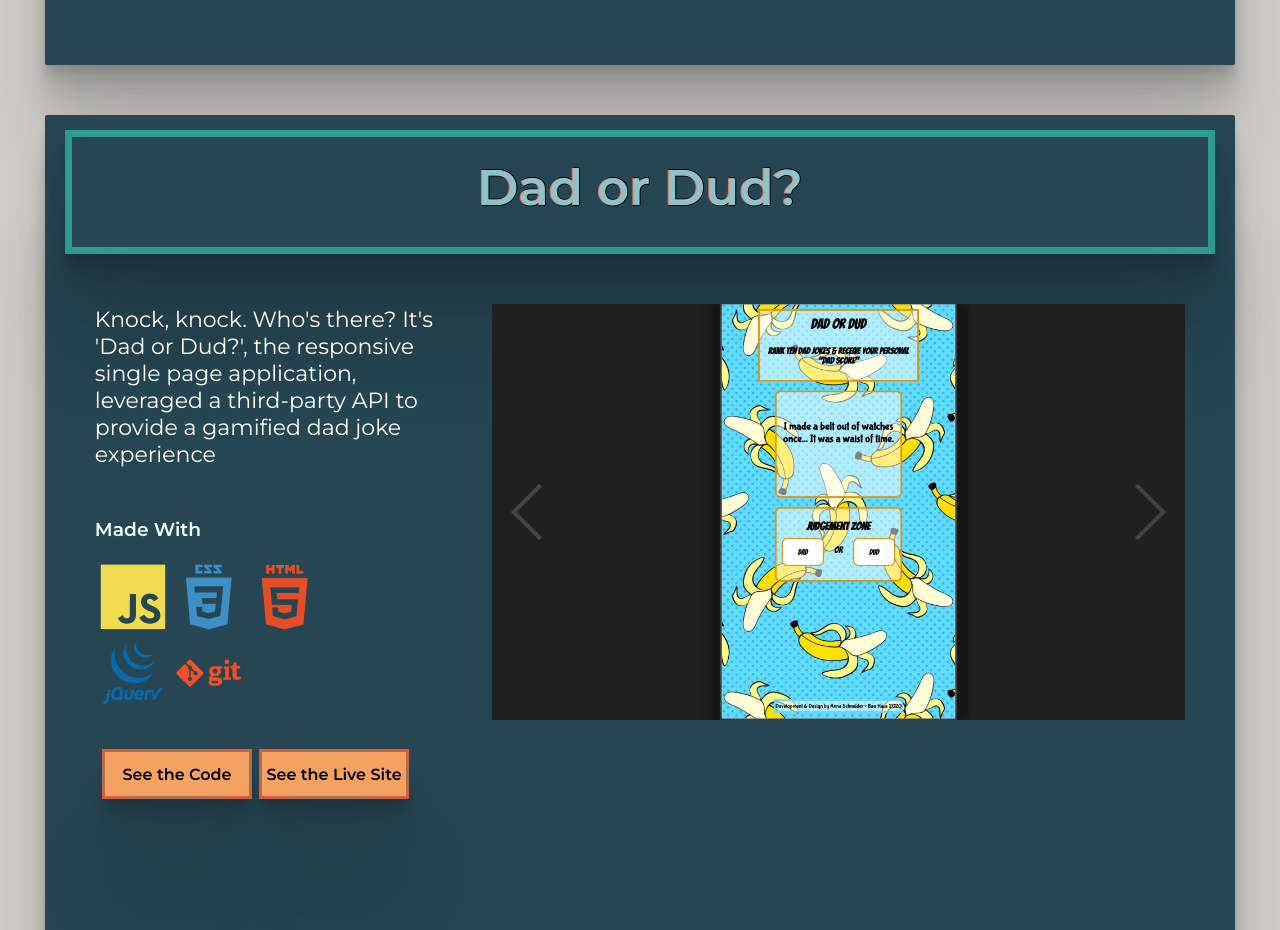
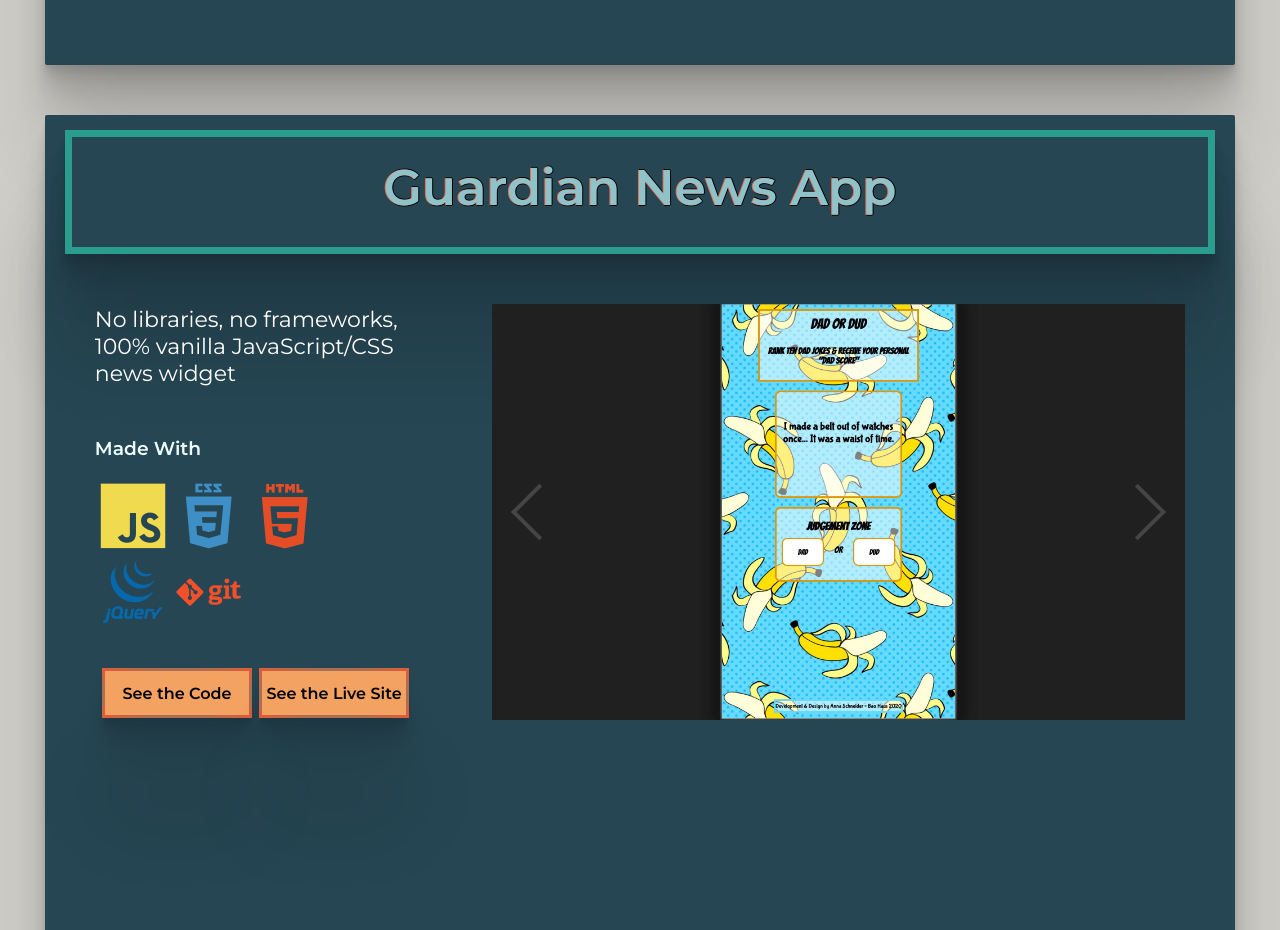
Before and after one commit to anna-schneider/Portfolio, a React (Create React App) app: page / in a window 1280 px wide. Shown: the part 4040-4970 px from the top of the page. Built offline with nearby package versions, Linux system fonts and the light colour scheme.

Commit message:
Updated project carousel

```diff
--- a/src/App.js
+++ b/src/App.js
@@ -67,9 +67,9 @@ const containerData = [
 		images: [fdesktop, ftablet, fmobile],
 	},
 	{
-		projectTitle: "Dad or Dud?",
+		projectTitle: "Guardian News App",
 		description:
-			"Knock, knock. Who's there? It's 'Dad or Dud?', the responsive single page application, leveraged a third-party API to provide a gamified dad joke experience",
+			"No libraries, no frameworks, 100% vanilla JavaScript/CSS news widget",
 		icons: [
 			"devicon-javascript-plain colored",
 			"devicon-css3-plain-wordmark colored",
@@ -77,9 +77,8 @@ const containerData = [
 			"devicon-jquery-plain-wordmark colored",
 			"devicon-git-plain-wordmark colored",
 		],
-		liveLink:
-			"https://pages.git.generalassemb.ly/Anna-Schneider/Project-1-Dad-or-Dud/",
-		codeLink: "https://github.com/anna-schneider/Dad-or-Dud",
+		liveLink: "https://guardian-widget.netlify.app/",
+		codeLink: "https://github.com/anna-schneider/Guardian-Widget/tree/main",
 		images: [dhome, dresults1, dresults2, dresults3],
 	},
 ]
```
